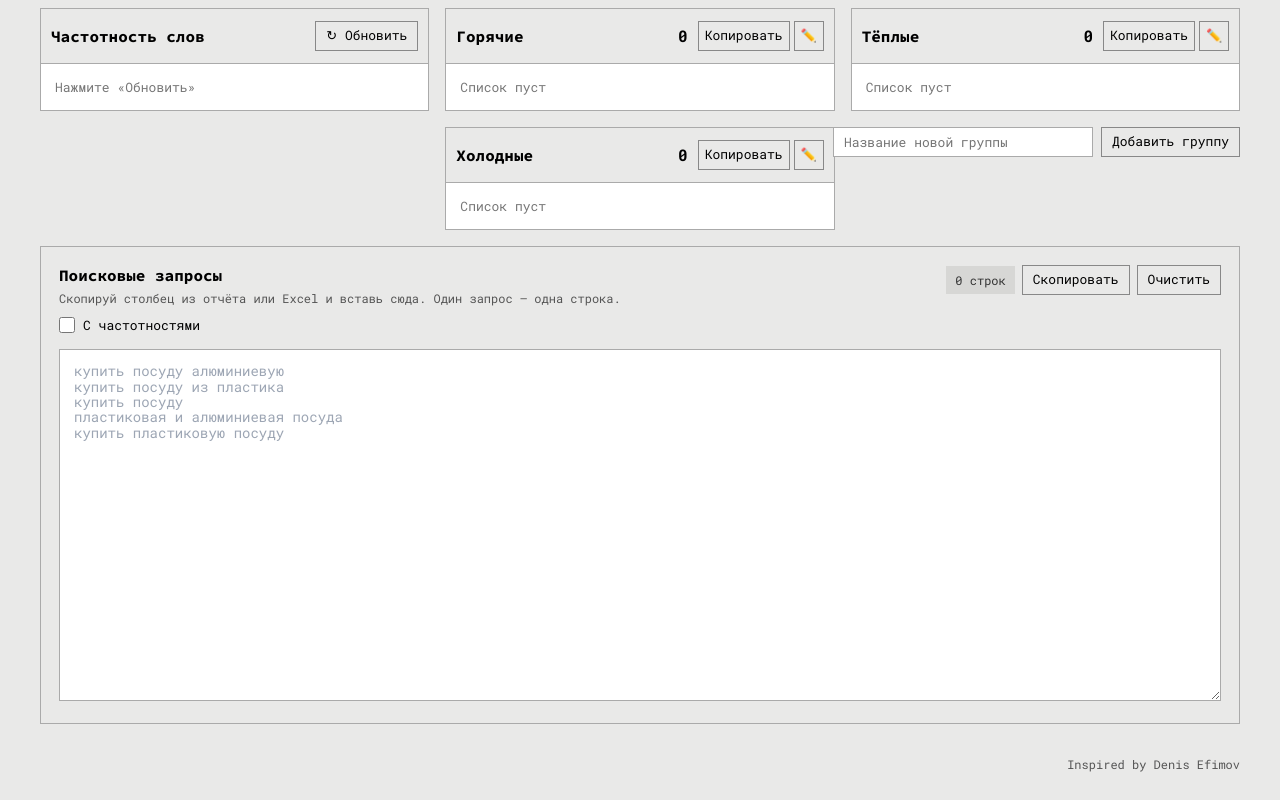
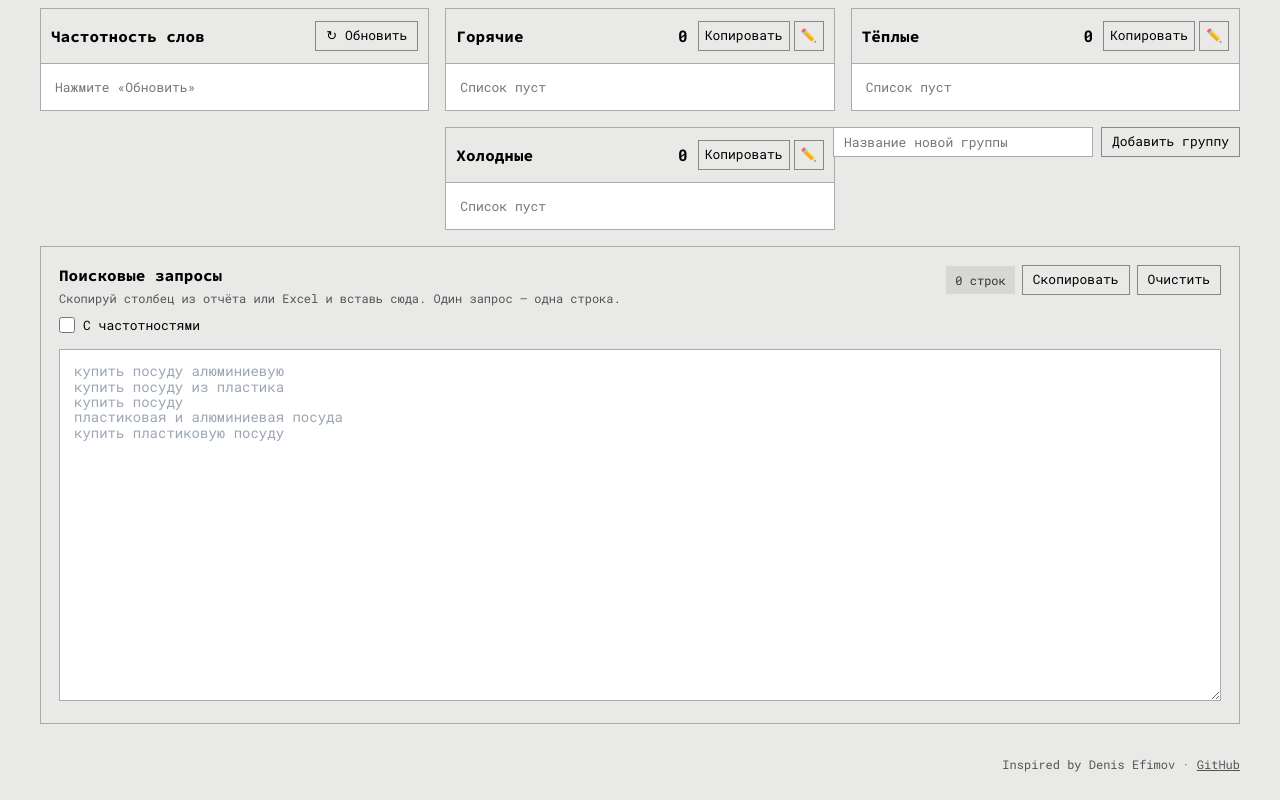
Before and after one commit to vershalovskiybitrix/key-sort, a plain HTML site: page index.html in a window 1280 px wide. Shown: the part 993-1793 px from the top of the page. Drawn offline with Linux system fonts and the light colour scheme.

Commit message:
Add repository link to footer

```diff
--- a/index.html
+++ b/index.html
@@ -159,6 +159,7 @@
     .file-input { display: none; }
     .save-status { width: 120px; align-self: center; color: var(--muted); font-size: 11px; line-height: 1.2; text-align: right; }
     .site-footer { width: min(1200px, calc(100% - 40px)); margin: 0 auto; padding: 8px 0 28px; color: #555; font-size: 12px; text-align: right; }
+    .site-footer a { color: inherit; }
     .group-lists { margin: 16px 0 0; display: grid; grid-template-columns: repeat(3, minmax(0, 1fr)); gap: 16px; }
     .group-list { background: transparent; border: 1px solid #aaa; min-width: 0; }
     .lemma-frequency-block { grid-column: 1; grid-row: span 2; align-self: start; background: transparent; border: 1px solid #aaa; min-width: 0; }
@@ -363,7 +364,7 @@
       </section>
     </div>
   </main>
-  <footer class="site-footer">Inspired by Denis Efimov</footer>
+  <footer class="site-footer">Inspired by Denis Efimov · <a href="https://github.com/vershalovskiybitrix/key-sort" target="_blank" rel="noreferrer noopener">GitHub</a></footer>
 
   <script>
   (() => {
```
